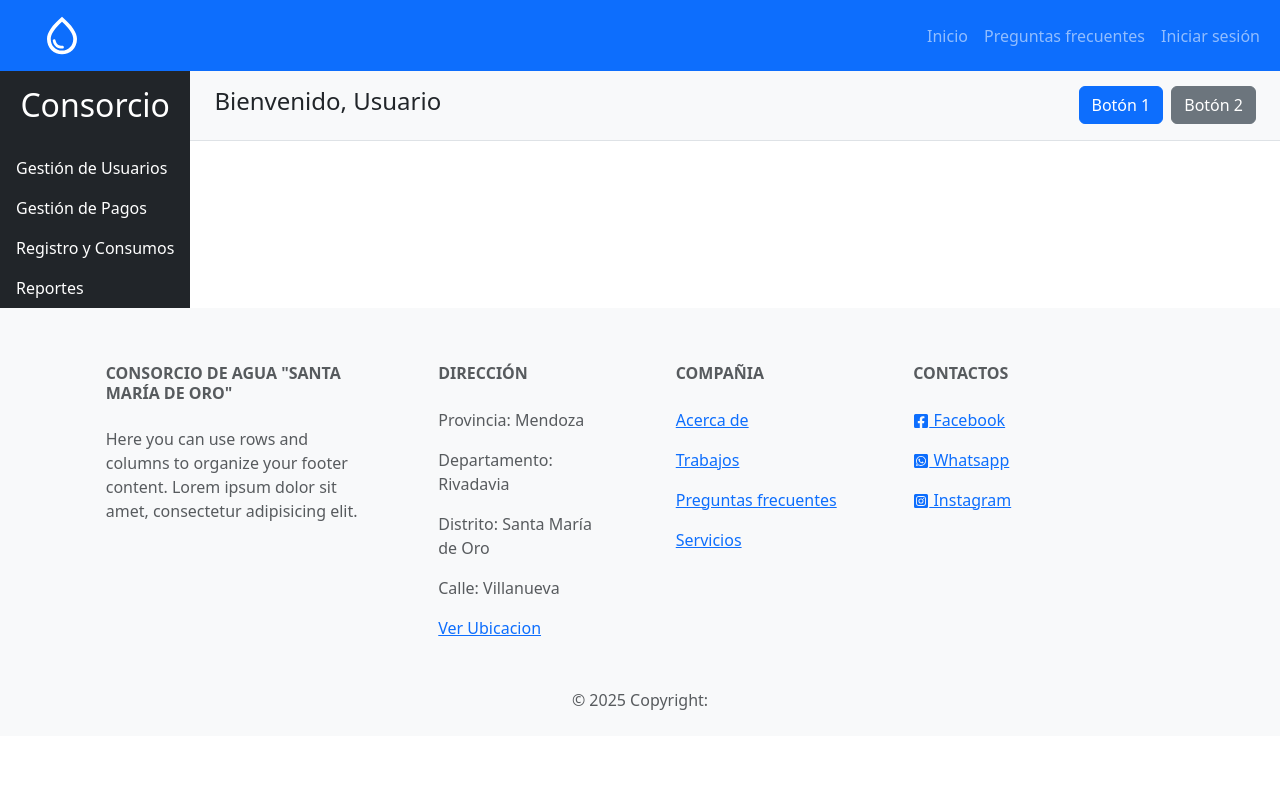
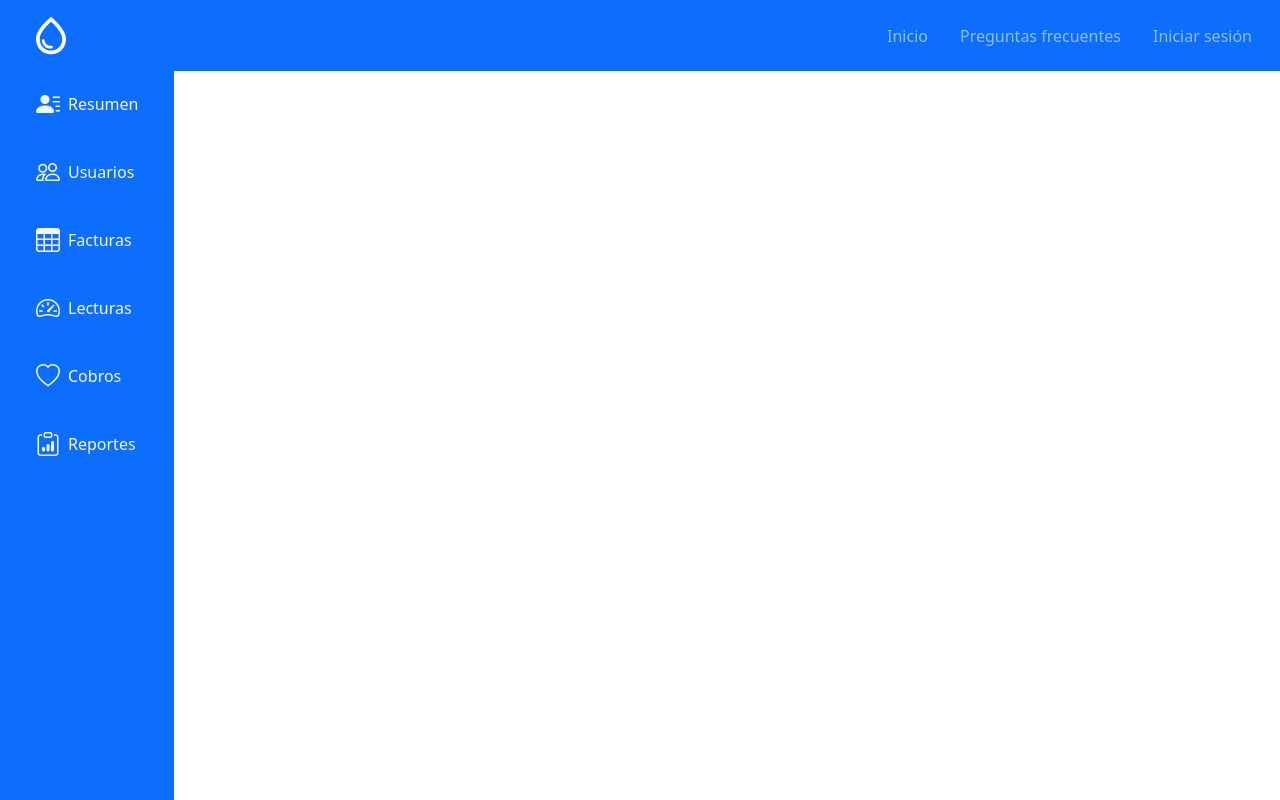
Before and after one commit to AgustinLC/Gestion.Servicio.Trinity.Front, a React (Vite) app: page /dashboard/admin in a window 1280 px wide. Shown: the top 800 px of the page. Built offline with nearby package versions, Linux system fonts and the light colour scheme.

Commit message:
Modify dashboard
Add bootstrap icon and modify sidebar in dashboard admin

```diff
--- a/package.json
+++ b/package.json
@@ -13,6 +13,7 @@
     "animate.css": "^4.1.1",
     "axios": "^1.7.9",
     "bootstrap": "^5.3.3",
+    "bootstrap-icons": "^1.11.3",
     "react": "^18.3.1",
     "react-dom": "^18.3.1",
     "react-icons": "^5.3.0",
--- a/src/App.tsx
+++ b/src/App.tsx
@@ -2,7 +2,7 @@ import React from "react";
 import { BrowserRouter as Router, Routes, Route } from "react-router-dom";
 import MainPage from "./shared/screens/main-page/MainPage";
 import LoginPage from "./auth/screens/login-page/LoginPage";
-import Footer from "./shared/components/footer/footer";
+import Footer from "./shared/components/footer/Footer";
 import Navbar from "./shared/components/navbar/Navbar";
 import ForgotPasswordPage from "./auth/screens/forgot-password-page/ForgotPasswordPage";
 import ResetPasswordPage from "./auth/screens/reset-password-page/ResetPasswordPage";
@@ -13,12 +13,12 @@ const App: React.FC = () => {
     <Router>
       <Navbar />
       <Routes>
-        // Rutas comunes a cualquier usuario
+        // Rutas sin permisos comunes a cualquier usuario
         <Route path="/" element={<MainPage />} />
         <Route path="/login" element={<LoginPage />} />
         <Route path="/forgot-password" element={<ForgotPasswordPage />} />
         <Route path="/reset-password" element={<ResetPasswordPage />} />
-        // Rutas del usuario administrador
+        // Rutas solo para usuario operario
         <Route path="/dashboard/admin" element={<Dashboard />} />
       </Routes>
       <Footer />
--- a/src/admin/screens/dashboard/Dashboard.tsx
+++ b/src/admin/screens/dashboard/Dashboard.tsx
@@ -1,52 +1,64 @@
 import React from 'react';
-import { Outlet, Link } from 'react-router-dom';
+import { Outlet, Link, useLocation } from 'react-router-dom';
 
 const Dashboard: React.FC = () => {
+    const location = useLocation();
+    const currentPath = location.pathname;
 
     return (
-        <div className="navbar-fix d-flex">
+        <div className="container-fluid">
+            <div className="row">
+
                 {/* Sidebar */}
-            <nav className="sidebar bg-dark text-white">
-                <h2 className="text-center py-3">Consorcio</h2>
-                <ul className="nav flex-column">
+                <div className="col-sm-auto bg-primary sticky-top">
+                    <div className="d-flex flex-sm-column flex-row flex-nowrap bg-primary align-items-center">
+                        <ul className="nav nav-pills nav-flush flex-sm-column flex-row flex-nowrap mb-auto mx-auto text-center justify-content-between w-100 px-3">
                             <li className="nav-item">
-                        <Link to="/dashboard/usuarios" className="nav-link text-white">
-                            Gestión de Usuarios
+                                <Link to="/dashboard/usuarios" className={`nav-link link-light py-3 px-2 d-flex align-items-center ${currentPath === '/dashboard/usuarios' ? 'active' : ''}`} title="Gestión de Usuarios">
+                                    <i className="bi-person-lines-fill fs-4"></i>
+                                    <span className="ms-2 d-none d-lg-inline">Resumen</span>
                                 </Link>
                             </li>
                             <li className="nav-item">
-                        <Link to="/dashboard/pagos" className="nav-link text-white">
-                            Gestión de Pagos
+                                <Link to="/dashboard/usuarios" className={`nav-link link-light py-3 px-2 d-flex align-items-center ${currentPath === '/dashboard/usuarios' ? 'active' : ''}`} title="Gestión de Usuarios">
+                                    <i className="bi-people fs-4"></i>
+                                    <span className="ms-2 d-none d-lg-inline">Usuarios</span>
+                                </Link>
+                            </li>
+                            <li>
+                                <Link to="/dashboard/pagos" className={`nav-link link-light py-3 px-2 d-flex align-items-center ${currentPath === '/dashboard/pagos' ? 'active' : ''}`} title="Gestión de Pagos">
+                                    <i className="bi-table fs-4"></i>
+                                    <span className="ms-2 d-none d-lg-inline">Facturas</span>
+                                </Link>
+                            </li>
+                            <li>
+                                <Link to="/dashboard/consumos" className={`nav-link link-light py-3 px-2 d-flex align-items-center ${currentPath === '/dashboard/consumos' ? 'active' : ''}`} title="Registro y Consumos">
+                                    <i className="bi-speedometer2 fs-4"></i>
+                                    <span className="ms-2 d-none d-lg-inline">Lecturas</span>
+                                </Link>
+                            </li>
+                            <li>
+                                <Link to="/dashboard/reportes" className={`nav-link link-light py-3 px-2 d-flex align-items-center ${currentPath === '/dashboard/reportes' ? 'active' : ''}`} title="Reportes">
+                                    <i className="bi-heart fs-4"></i>
+                                    <span className="ms-2 d-none d-lg-inline">Cobros</span>
                                 </Link>
                             </li>
                             <li className="nav-item">
-                        <Link to="/dashboard/consumos" className="nav-link text-white">
-                            Registro y Consumos
-                        </Link>
-                    </li>
-                    <li className="nav-item">
-                        <Link to="/dashboard/reportes" className="nav-link text-white">
-                            Reportes
+                                <Link to="/dashboard/usuarios" className={`nav-link link-light py-3 px-2 d-flex align-items-center ${currentPath === '/dashboard/usuarios' ? 'active' : ''}`} title="Gestión de Usuarios">
+                                    <i className="bi-clipboard-data fs-4"></i>
+                                    <span className="ms-2 d-none d-lg-inline">Reportes</span>
                                 </Link>
                             </li>
                         </ul>
-            </nav>
+                    </div>
+                </div>
 
                 {/* Main Content */}
-            <div className="main-content flex-grow-1">
-                {/* Header */}
-                <header className="bg-light border-bottom d-flex justify-content-between align-items-center px-4 py-3">
-                    <h4>Bienvenido, Usuario</h4>
-                    <div>
-                        <button className="btn btn-primary me-2">Botón 1</button>
-                        <button className="btn btn-secondary">Botón 2</button>
-                    </div>
-                </header>
-
-                {/* Content */}
+                <div className="col-sm p-3 min-vh-100">
                     <main className="p-4">
                         <Outlet /> {/* Aquí se cargarán las secciones dinámicamente */}
                     </main>
+                </div>
             </div>
         </div>
     );
--- a/src/auth/screens/login-page/LoginPage.tsx
+++ b/src/auth/screens/login-page/LoginPage.tsx
@@ -12,7 +12,7 @@ const LoginPage = () => {
     const [loading, setLoading] = useState(false);
 
     //Hooks
-    const { userRole, login } = useAuth();
+    const { login } = useAuth();
     const navigate = useNavigate();
 
     // Función para manejar el envío del formulario
@@ -24,14 +24,7 @@ const LoginPage = () => {
         try {
             // Pasamos el objeto credentials
             await login(credentials);
-            const role = userRole;
-            console.log ("rol",role);
-            // Redirigir al dashboard o donde sea necesario
-            if (role === 'ROLE_ADMIN') {
-                navigate('/dashboard/admin');
-            } else {
-                navigate('/')
-            }
+            navigate('/');
         } catch (err) {
             setError(err instanceof Error ? err.message : 'Error inesperado');
         } finally {
--- a/src/main.tsx
+++ b/src/main.tsx
@@ -1,6 +1,8 @@
 import { StrictMode } from 'react'
 import { createRoot } from 'react-dom/client'
 import 'bootstrap/dist/css/bootstrap.min.css';
+import 'bootstrap/dist/js/bootstrap.bundle.min.js';
+import 'bootstrap-icons/font/bootstrap-icons.css';
 import 'animate.css';
 import './index.css'
 import App from './App.tsx'
--- a/src/shared/components/footer/footer.tsx
+++ b/src/shared/components/footer/footer.tsx
@@ -61,7 +61,7 @@ const Footer: React.FC = () => {
                     </div>
                 </div>
             </section>
-            <div className="text-center p-4">© 2025 Copyright:</div>
+            <div className="text-center p-4">© 2025 Copyright: Trinity Company</div>
         </footer>
     );
 };
--- a/src/shared/components/navbar/Navbar.tsx
+++ b/src/shared/components/navbar/Navbar.tsx
@@ -4,12 +4,12 @@ import { useAuth } from "../../../auth/services/AuthContext";
 import logo from "../../../assets/img/logoNavbar.svg";
 
 const Navbar: React.FC = () => {
-    //Hooks importados
+  // Hooks importados
   const { isAuthenticated, userRole, logout } = useAuth();
   const navigate = useNavigate();
-    const location = useLocation()
+  const location = useLocation();
 
-    // Funcion para redirigir al login después de cerrar sesión y borrar el token
+  // Función para redirigir al login después de cerrar sesión y borrar el token
   const handleLogout = () => {
     logout();
     navigate("/login");
@@ -26,53 +26,72 @@ const Navbar: React.FC = () => {
       <nav className="navbar navbar-expand-lg navbar-dark bg-primary fixed-top">
         <div className="container-fluid">
           <a className="navbar-brand" href="#">
-                        <img src={logo} alt="Logo" width="100" height="45" />
+            <img src={logo} alt="Logo" width="78" height="45" />
           </a>
-                    <button className="navbar-toggler" type="button" data-bs-toggle="collapse" data-bs-target="#navbarSupportedContent" aria-controls="navbarSupportedContent" aria-expanded="false" aria-label="Toggle navigation">
-                        <span className="navbar-toggler-icon"></span>
-                    </button>
-                    <div className="collapse navbar-collapse" id="navbarSupportedContent">
-                        <ul className="navbar-nav ms-auto mb-2 mb-lg-0">
-                            <li className="nav-item">
-                                <Link to="/" className={`nav-link ${isActive("/") ? "active" : ""}`}>Inicio</Link>
+          <ul className="navbar-nav ms-auto d-flex flex-row align-items-center">
+            <li className="nav-item mx-2">
+              <Link to="/" className={`nav-link d-none d-lg-inline ${isActive("/") ? "active" : ""}`}>
+                Inicio
+              </Link>
+              <Link to="/" className={`nav-link d-lg-none ${isActive("/") ? "active" : ""}`}>
+                <i className="bi-house fs-5"></i>
+              </Link>
             </li>
-                            <li className="nav-item">
-                                <Link to="/faq" className={`nav-link ${isActive("/faq") ? "active" : ""}`}>Preguntas frecuentes</Link>
+            <li className="nav-item mx-2">
+              <Link to="/faq" className={`nav-link d-none d-lg-inline ${isActive("/faq") ? "active" : ""}`}>
+                Preguntas frecuentes
+              </Link>
+              <Link to="/faq" className={`nav-link d-lg-none ${isActive("/faq") ? "active" : ""}`}>
+                <i className="bi-question-circle fs-5"></i>
+              </Link>
             </li>
             {isAuthenticated ? (
               <>
                 {/* Links para usuarios autenticados con rol admin */}
                 {userRole === "ROLE_ADMIN" && (
-                                        <li className="nav-item">
-                                            <Link to="/admin" className={`nav-link ${isActive("/admin") ? "active" : ""}`}>Panel de Administración</Link>
+                  <li className="nav-item mx-2">
+                    <Link to="/dashboard/admin" className={`nav-link d-none d-lg-inline ${isActive("/dashboard/admin") ? "active" : ""}`}>
+                      Panel de Administración
+                    </Link>
+                    <Link to="/dashboard/admin" className={`nav-link d-lg-none ${isActive("/dashboard/admin") ? "active" : ""}`}>
+                      <i className="bi bi-layout-sidebar fs-5"></i>
+                    </Link>
                   </li>
                 )}
-                                    {/* Links para usuarios autenticados con rol user */}
-                                    {userRole === "ROLE_USER" && (
-                                        <li className="nav-item">
-                                            <Link to="/admin" className={`nav-link ${isActive("/admin") ? "active" : ""}`}>Panel de Usuario</Link>
+                {/* Links para usuarios autenticados con otros roles */}
+                {(userRole === "ROLE_USER" || userRole === "ROLE_OPERATOR") && (
+                  <li className="nav-item mx-2">
+                    <Link to="/admin" className={`nav-link d-none d-lg-inline ${isActive("/admin") ? "active" : ""}`}>
+                      Panel de {userRole === "ROLE_USER" ? "Usuario" : "Operadores"}
+                    </Link>
+                    <Link to="/admin" className={`nav-link d-lg-none ${isActive("/admin") ? "active" : ""}`}>
+                      <i className="bi bi-layout-sidebar fs-5"></i>
+                    </Link>
                   </li>
                 )}
-                                    {/* Links para usuarios autenticados con rol operatror */}
-                                    {userRole === "ROLE_OPERATOR" && (
-                                        <li className="nav-item">
-                                            <Link to="/admin" className={`nav-link ${isActive("/admin") ? "active" : ""}`}>Panel de Operadores</Link>
-                                        </li>
-                                    )}
-                                    <li className="nav-item">
-                                        <button className="btn btn-link nav-link" onClick={handleLogout}>Cerrar sesión</button>
+                <li className="nav-item mx-2">
+                  <button className="btn btn-link nav-link d-none d-lg-inline" onClick={handleLogout}>
+                    Cerrar sesión
+                  </button>
+                  <button className="btn btn-link nav-link d-lg-none" onClick={handleLogout}>
+                    <i className="bi bi-box-arrow-left fs-5"></i>
+                  </button>
                 </li>
               </>
             ) : (
               <>
                 {/* Links para usuarios no autenticados */}
-                                    <li className="nav-item">
-                                        <Link to="/login" className={`nav-link ${isActive("/login") ? "active" : ""}`}>Iniciar sesión</Link>
+                <li className="nav-item mx-2">
+                  <Link to="/login" className={`nav-link d-none d-lg-inline ${isActive("/login") ? "active" : ""}`}>
+                    Iniciar sesión
+                  </Link>
+                  <Link to="/login" className={`nav-link d-lg-none ${isActive("/login") ? "active" : ""}`}>
+                    <i className="bi bi-box-arrow-right fs-5"></i>
+                  </Link>
                 </li>
               </>
             )}
           </ul>
-                    </div>
         </div>
       </nav>
     </>
```
Also changed, not shown: 1 other file (tests, documents, lock files or other folders). Lines whose indentation alone changed are shown as unchanged.
